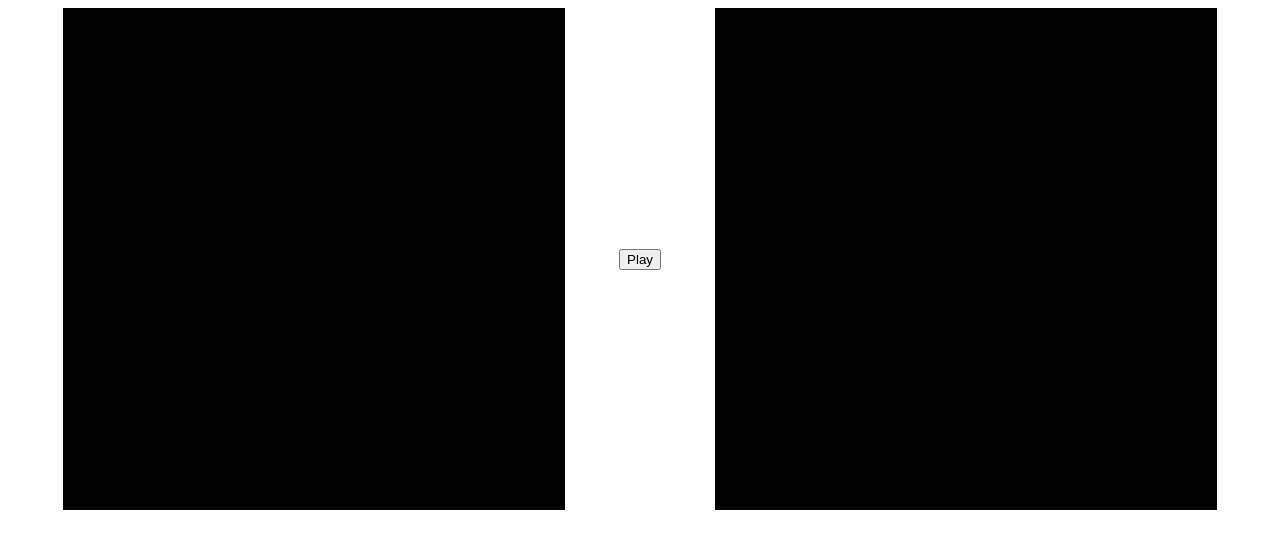
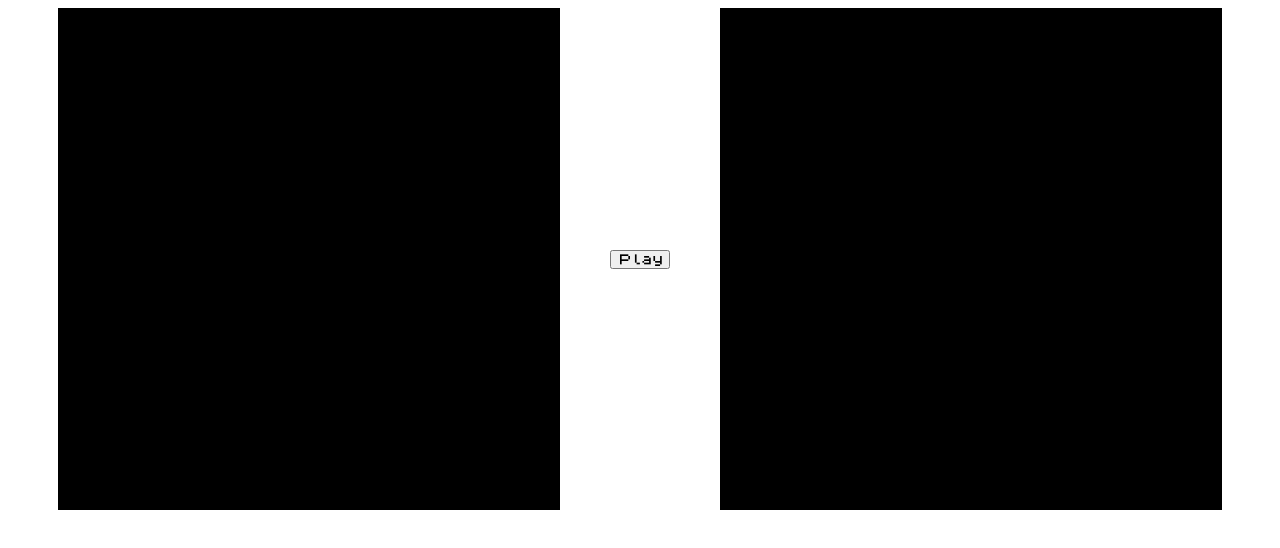
Before and after one commit to juzen2003/Snake, a website built with webpack: page index.html in a window 1280 px wide. Built offline with nearby package versions, Linux system fonts and the light colour scheme.

Commit message:
Add classic font

```diff
--- a/snake.css
+++ b/snake.css
@@ -1,7 +1,16 @@
+@font-face {
+  font-family: 'classic-font';
+  src: url('font/SinclairZXSpectrumES.ttf') format('truetype');
+}
+
 body {
     display: flex;
     align-items: center;
     justify-content: center;
+}
+
+#start-button {
+  font-family: "classic-font";
 }
 
 #human-game-canvas {
```
Also changed, not shown: font/SinclairZXSpectrumES.ttf (added).
